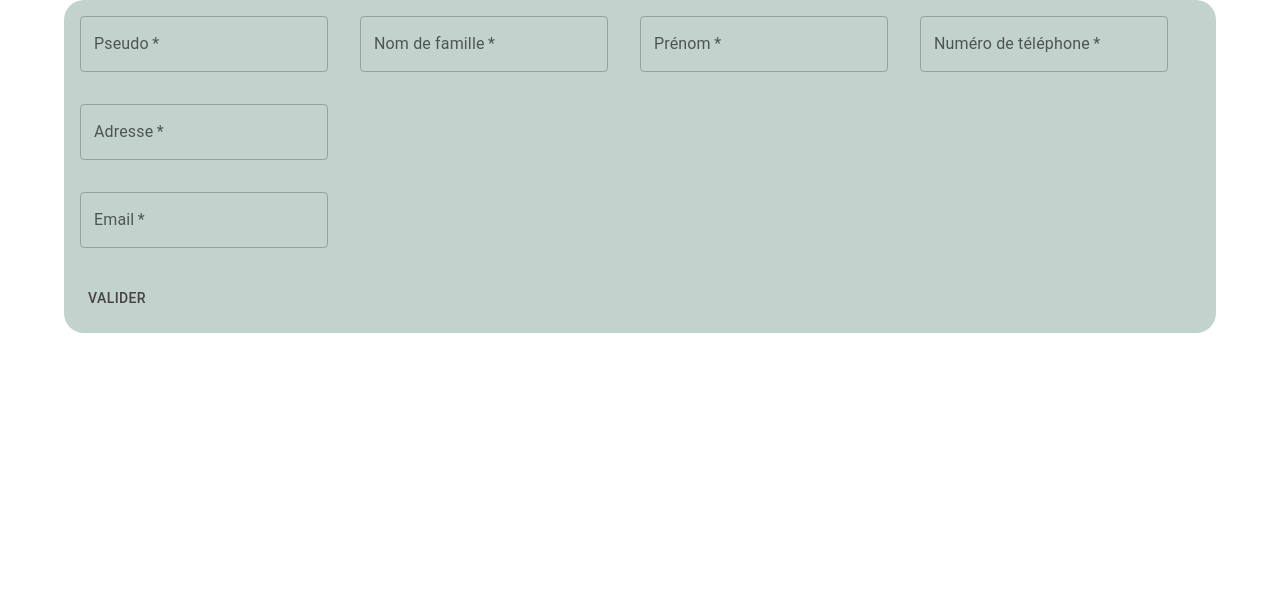
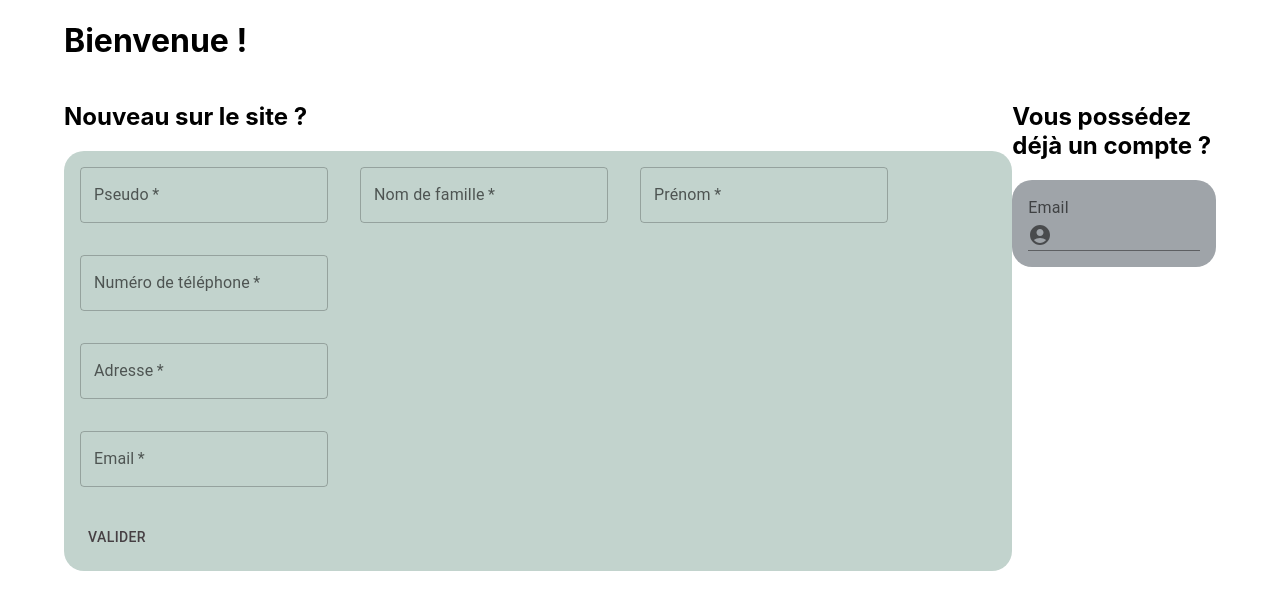
Before and after one commit to emmanouti/deadline_test_front, a React (Create React App) app: page / in a window 1280 px wide. Shown: the top 610 px of the page. Built offline with nearby package versions, Linux system fonts and the light colour scheme.

Commit message:
feat/connectionToBack: added axios and a home page

```diff
--- a/package.json
+++ b/package.json
@@ -2,13 +2,16 @@
   "name": "deadline_test_front",
   "version": "0.1.0",
   "private": true,
+  "proxy": "http://localhost:8000",
   "dependencies": {
     "@emotion/react": "^11.10.4",
     "@emotion/styled": "^11.10.4",
+    "@mui/icons-material": "^5.10.9",
     "@mui/material": "^5.10.9",
     "@testing-library/jest-dom": "^5.16.5",
     "@testing-library/react": "^13.4.0",
     "@testing-library/user-event": "^13.5.0",
+    "axios": "^1.1.2",
     "react": "^18.2.0",
     "react-dom": "^18.2.0",
     "react-scripts": "5.0.1",
--- a/src/App.js
+++ b/src/App.js
@@ -1,13 +1,17 @@
 import React from 'react';
 import Container from '@mui/material/Container';
-import Subscribe from './Subscribe/index';
+import HomeView from "./components/Home.View";
 
 function App() {
-  return (
-    <Container>
-      <Subscribe />
-    </Container>
-  );
+    return (
+        <div className="App">
+            <header className="App-header">
+                <Container>
+                    <HomeView />
+                </Container>
+            </header>
+        </div>
+    );
 }
 
 export default App;
--- /dev/null
+++ b/src/components/Home.View.jsx
@@ -0,0 +1,23 @@
+import Subscribing from './subscribe/Subscribing';
+import {Box} from "@mui/material";
+import Login from "./login/Login";
+
+const HomeView = () => {
+    return (
+        <div>
+            <h1>Bienvenue !</h1>
+            <Box sx={{display: "flex", flexDirection: "row", justifyContent: "space-between"}}>
+                <Box>
+                    <h2>Nouveau sur le site ?</h2>
+                    <Subscribing />
+                </Box>
+                <Box>
+                    <h2>Vous possédez déjà un compte ?</h2>
+                    <Login/>
+                </Box>
+            </Box>
+        </div>
+        )
+}
+
+export default HomeView;
--- /dev/null
+++ b/src/components/login/Login.View.jsx
@@ -0,0 +1,25 @@
+import React from 'react';
+import {Box, Input, InputAdornment, InputLabel} from "@mui/material";
+import AccountCircle from '@mui/icons-material/AccountCircle';
+
+const LoginView = () => {
+    return (
+        <Box sx={{backgroundColor:"secondary.main", padding:2, borderRadius: "20px"}}>
+            <form>
+                <InputLabel htmlFor="input-with-icon-adornment">
+                    Email
+                </InputLabel>
+                <Input
+                    id="input-login-email"
+                    startAdornment={
+                        <InputAdornment position="start">
+                            <AccountCircle />
+                        </InputAdornment>
+                    }
+                />
+            </form>
+        </Box>
+    )
+}
+
+export default LoginView;
--- /dev/null
+++ b/src/components/login/Login.jsx
@@ -0,0 +1,12 @@
+import React from 'react';
+import LoginView from "./Login.View";
+
+const Login = () => {
+    return (
+        <>
+            <LoginView />
+        </>
+    )
+}
+
+export default Login;
--- a/src/Subscribe/index.js
+++ b/src/components/subscribe/Subscribing.jsx
@@ -1,12 +1,12 @@
 import React from 'react';
 import SubscribingFormView from "./SubscribingForm.View";
 
-const Subscribe = () => {
+const Subscribing = () => {
     return (
-       <>
+       <div>
            <SubscribingFormView />
-       </>
+       </div>
     )
 }
 
-export default Subscribe;
+export default Subscribing;
```
Also changed, not shown: src/components/subscribe/SubscribingForm.View.jsx (renamed from src/Subscribe/SubscribingForm.View.jsx), 1 other file (tests, documents, lock files or other folders).
